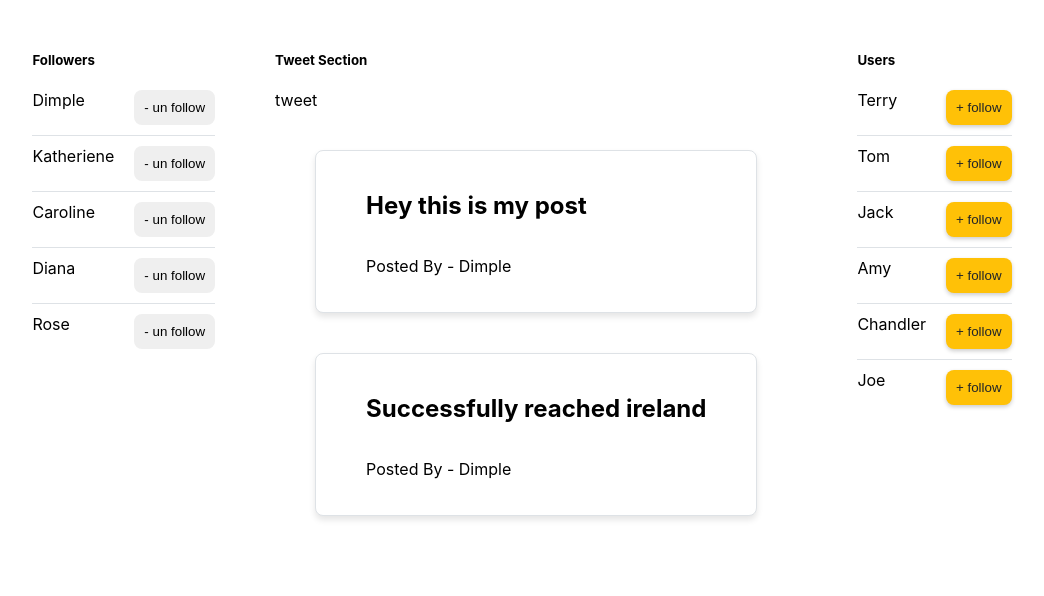
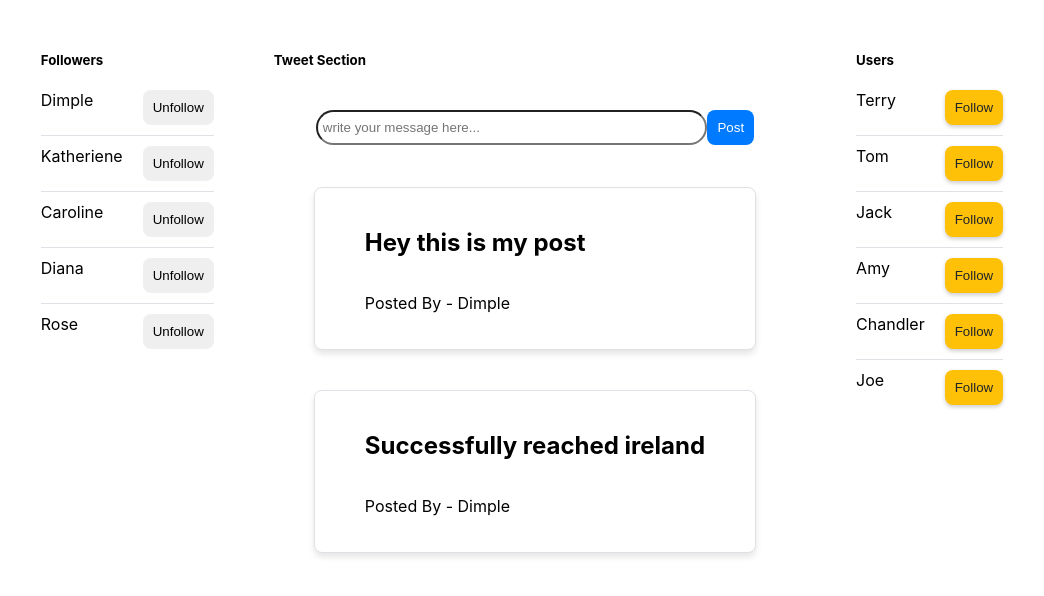
Before and after one commit to kaviya15/CHAT-UI-TWEETZ, a React (Create React App) app: page / in a window 1280 px wide. Shown: the top 596 px of the page, without its empty margins (118-1162 px from the left). Built offline with nearby package versions, Linux system fonts and the light colour scheme.

Commit message:
added tweet layout

```diff
--- a/src/App.css
+++ b/src/App.css
@@ -57,3 +57,21 @@ button:hover {
   flex-direction: column;
   margin:40px;
 }
+
+.tweet_container{
+  margin:40px;
+  display: flex;
+  justify-content: space-between;
+  padding: 2px;
+
+}
+.tweet_input{
+  border-radius: 20px;
+  width: 100%;
+  padding: 5px 5px;
+}
+
+.post{
+  background-color: rgb(0, 123, 255);
+  color: white;
+}
--- a/src/screens/followers.js
+++ b/src/screens/followers.js
@@ -56,7 +56,7 @@ export default function Followers() {
                 className="followers-list-button"
               >
                 {" "}
-                - un follow{" "}
+                 Unfollow{" "}
               </button>
             </div>{" "}
             {index != followers_list.length - 1 ? (
--- a/src/screens/tweet.js
+++ b/src/screens/tweet.js
@@ -1,7 +1,38 @@
-import React from 'react'
+import React,{useState} from 'react'
 
 export default function Tweet() {
+
+  const [message, setMessage] = useState("");
+
+  const handleMessage =(e)=>{
+    setMessage(e.target.value);
+
+  }
+  const handlePost =()=>{
+    if(message.length!=0){
+      alert("message posted successfully");
+      setMessage("");
+    }else{
+      alert("please create a message before posting")
+    }
+
+  }
   return (
-    <div>tweet</div>
-  )
+    <>
+      <div className="tweet_container">
+        <input
+          placeholder="write your message here..."
+          type="text"
+          value={message}
+          name=""
+          id=""
+          className="tweet_input"
+          onChange={handleMessage}
+        />
+        <button className="post" onClick={handlePost}>
+          Post
+        </button>
+      </div>
+    </>
+  );
 }
--- a/src/screens/users.js
+++ b/src/screens/users.js
@@ -36,7 +36,7 @@ export default function Users() {
             {" "}
             <div key={value.id} className="Users" id="users-list">
               <div className="username">{value.name}</div>
-              <button className="Users-list-button"> + follow </button>
+              <button className="Users-list-button">  Follow </button>
             </div>{" "}
             {index == userList.length - 1 ? (
               <></>
```
